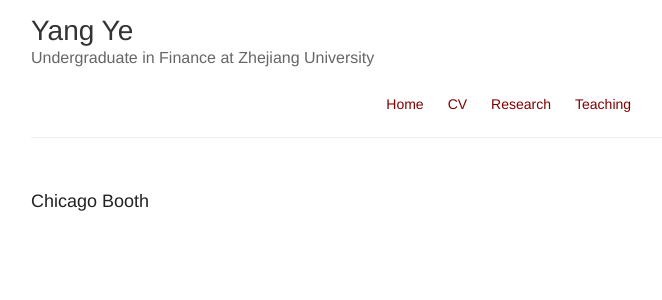
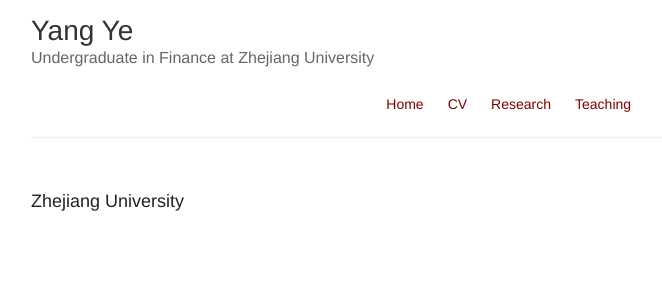
Before and after one commit to yeyangzju/Yang-Ye.github.io, a Jekyll site: the page built from teaching.html, in a window 1280 px wide. Shown: the top 300 px of the page, without its empty margins (119-781 px from the left). Built offline with Jekyll 4.4.1, drawn with Linux system fonts in a browser that asks for light colours.

Commit message:
Update teaching.html

```diff
--- a/teaching.html
+++ b/teaching.html
@@ -5,4 +5,4 @@ layout: default
  <meta name="description" content="I am a undergradute in Finance at School of Econonmics, Zhejiang University">
  <meta name="keywords" content="Yang Ye, Undergradute">
  </head>
-<h3> Chicago Booth </h3>
+<h3> Zhejiang University </h3>
```
